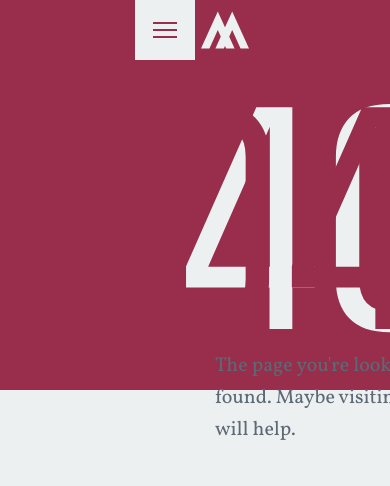
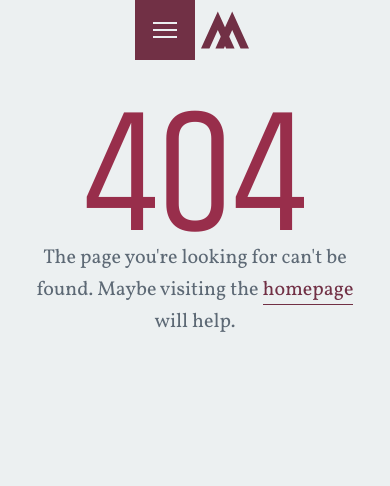
Before and after one commit to hrwtz/Hrwtz, a PHP site: page /index.php in a window 390 px wide. Shown: the top 486 px of the page. Run offline with PHP 8.4, Linux system fonts and the light colour scheme; some libraries are stand-ins or nearby versions.

Commit message:
404 responsive

```diff
--- a/404.php
+++ b/404.php
@@ -1,14 +1,21 @@
-<?php $i = 1; ?>
-<?php require('nav.php'); ?>
+<div class="dn--s">
+	<?php $i = 1; ?>
+	<?php require('nav.php'); ?>
+</div>
+
+<div class="dn db--s">
+	<?php $i = 0; ?>
+	<?php require('nav.php'); ?>
+</div>
 
 
 <section class="row row--minwindow">
-	<div class="cell cell--half cell--color bc1 poa ofh">
+	<div class="cell cell--half cell--color cell--404left">
 		<div class="well">
 			<h1 class="h1">404</h1>
 		</div>
 	</div>
-	<div class="cell cell--half cell--mono cell--404">
+	<div class="cell cell--half cell--mono cell--404right">
 		<div class="well">
 		<h1 class="h1 h1--right">404</h1>
 		<div class="cell cell--s cell-content--left fn">
--- a/_/css/application.css
+++ b/_/css/application.css
@@ -243,13 +243,25 @@ h1, .h1 {
   font-family: "Khand", sans-serif;
   line-height: 0.69697em;
   text-align: center; }
+  @media print, screen and (max-width: 50em) {
+    /* line 89, ../sass/foundation/_base.scss */
+    h1, .h1 {
+      font-size: 12.5em; } }
+  @media print, screen and (max-width: 41.875em) {
+    /* line 89, ../sass/foundation/_base.scss */
+    h1, .h1 {
+      font-size: 8.75em; } }
 
-/* line 100, ../sass/foundation/_base.scss */
+/* line 108, ../sass/foundation/_base.scss */
 .h1--right {
   left: -100%;
   color: #982e4b; }
+  @media screen and (max-width: 41.875em) {
+    /* line 108, ../sass/foundation/_base.scss */
+    .h1--right {
+      left: -50%; } }
 
-/* line 105, ../sass/foundation/_base.scss */
+/* line 117, ../sass/foundation/_base.scss */
 h2, .h2 {
   margin-bottom: 0.33333em;
   color: #263146;
@@ -258,15 +270,15 @@ h2, .h2 {
   line-height: 0.83333;
   text-transform: uppercase; }
   @media screen and (max-width: 41.875em) {
-    /* line 105, ../sass/foundation/_base.scss */
+    /* line 117, ../sass/foundation/_base.scss */
     h2, .h2 {
       font-size: 2.3em; } }
 
-/* line 118, ../sass/foundation/_base.scss */
+/* line 130, ../sass/foundation/_base.scss */
 .h2--mbl {
   margin-bottom: 1em; }
 
-/* line 122, ../sass/foundation/_base.scss */
+/* line 134, ../sass/foundation/_base.scss */
 h3, .h3 {
   margin-bottom: 0.41667em;
   color: #713045;
@@ -274,11 +286,11 @@ h3, .h3 {
   font-style: italic;
   line-height: 1.33333; }
 
-/* line 130, ../sass/foundation/_base.scss */
+/* line 142, ../sass/foundation/_base.scss */
 h4, .h4 {
   margin-bottom: 1em; }
 
-/* line 141, ../sass/foundation/_base.scss */
+/* line 153, ../sass/foundation/_base.scss */
 h1:last-child, .h1:last-child,
 h2:last-child, .h2:last-child,
 h3:last-child, .h3:last-child,
@@ -287,17 +299,17 @@ p:last-child, .p:last-child,
 ul:last-child {
   margin-bottom: 0; }
 
-/* line 153, ../sass/foundation/_base.scss */
+/* line 165, ../sass/foundation/_base.scss */
 p a,
 .p a {
   border-bottom: 1px solid #713045; }
   @media print {
-    /* line 157, ../sass/foundation/_base.scss */
+    /* line 169, ../sass/foundation/_base.scss */
     p a:after,
     .p a:after {
       content: " (" attr(href) ") "; } }
 
-/* line 163, ../sass/foundation/_base.scss */
+/* line 175, ../sass/foundation/_base.scss */
 a {
   color: #713045; }
 
@@ -312,7 +324,7 @@ a {
     color: $c-subdue;
   }
 }*/
-/* line 181, ../sass/foundation/_base.scss */
+/* line 193, ../sass/foundation/_base.scss */
 img {
   height: auto;
   max-width: 100%; }
@@ -389,48 +401,72 @@ img {
     /* line 56, ../sass/components/_cell.scss */
     .cell--half {
       width: 100%; } }
+
 @media screen and (max-width: 50em) {
-    /* line 56, ../sass/components/_cell.scss */
-    .cell--half {
+  /* line 68, ../sass/components/_cell.scss */
+  .cell--home {
     float: none;
     width: 100%;
     height: auto;
     min-height: 15em;
     overflow: hidden; } }
 
-/* line 77, ../sass/components/_cell.scss */
-.cell--404 {
+/* line 79, ../sass/components/_cell.scss */
+.cell--404left {
+  position: absolute;
+  overflow: hidden;
+  background-color: #982e4b; }
+  @media screen and (max-width: 41.875em) {
+    /* line 79, ../sass/components/_cell.scss */
+    .cell--404left {
+      display: none; } }
+
+/* line 89, ../sass/components/_cell.scss */
+.cell--404right {
   position: static;
   margin-left: 50%;
   overflow: hidden; }
+  @media screen and (max-width: 41.875em) {
+    /* line 89, ../sass/components/_cell.scss */
+    .cell--404right {
+      float: none;
+      width: 100%;
+      height: auto;
+      min-height: 15em;
+      overflow: hidden;
+      margin-left: 0;
+      text-align: center; }
+      /* line 103, ../sass/components/_cell.scss */
+      .cell--404right .cell-content--left {
+        padding-right: 1em; } }
 
-/* line 83, ../sass/components/_cell.scss */
+/* line 110, ../sass/components/_cell.scss */
 .cell-content--left {
   float: right;
   padding-left: 1em;
   padding-right: 20%; }
   @media print, screen and (max-width: 50em) {
-    /* line 83, ../sass/components/_cell.scss */
-    .cell-content--left {
+    /* line 116, ../sass/components/_cell.scss */
+    .cell--home .cell-content--left {
       float: none;
       padding-left: 0;
       padding-right: 0; } }
 
-/* line 96, ../sass/components/_cell.scss */
+/* line 125, ../sass/components/_cell.scss */
 .cell-content--right {
   float: left;
   padding-right: 1em;
   padding-left: 20%; }
   @media print, screen and (max-width: 50em) {
-    /* line 96, ../sass/components/_cell.scss */
-    .cell-content--right {
+    /* line 131, ../sass/components/_cell.scss */
+    .cell--home .cell-content--right {
       float: none;
       padding-left: 0;
       padding-right: 0; } }
 
 @media print, screen and (max-width: 50em) {
-  /* line 109, ../sass/components/_cell.scss */
-  .cell--mono {
+  /* line 140, ../sass/components/_cell.scss */
+  .cell--mono.cell--home {
     padding-left: 1em;
     padding-right: 1em; } }
 
@@ -1238,51 +1274,59 @@ img {
 .dn {
   display: none; }
 
-/* line 72, ../sass/foundation/_tools.scss */
+@media screen and (max-width: 41.875em) {
+  /* line 70, ../sass/foundation/_tools.scss */
+  .db--s {
+    display: block; }
+
+  /* line 74, ../sass/foundation/_tools.scss */
+  .dn--s {
+    display: none; } }
+/* line 83, ../sass/foundation/_tools.scss */
 .ofh {
   overflow: hidden; }
 
-/* line 80, ../sass/foundation/_tools.scss */
+/* line 91, ../sass/foundation/_tools.scss */
 .w-1of3 {
   width: 33.33%; }
   @media screen and (max-width: 50em) {
-    /* line 80, ../sass/foundation/_tools.scss */
+    /* line 91, ../sass/foundation/_tools.scss */
     .w-1of3 {
       width: 50%; } }
   @media screen and (max-width: 41.875em) {
-    /* line 80, ../sass/foundation/_tools.scss */
+    /* line 91, ../sass/foundation/_tools.scss */
     .w-1of3 {
       width: 100%; } }
 
-/* line 347, ../sass/foundation/_tools.scss */
+/* line 358, ../sass/foundation/_tools.scss */
 .fl {
   float: left; }
 
-/* line 351, ../sass/foundation/_tools.scss */
+/* line 362, ../sass/foundation/_tools.scss */
 .fr {
   float: right; }
 
-/* line 355, ../sass/foundation/_tools.scss */
+/* line 366, ../sass/foundation/_tools.scss */
 .fn {
   float: none; }
 
-/* line 359, ../sass/foundation/_tools.scss */
+/* line 370, ../sass/foundation/_tools.scss */
 .poa {
   position: absolute; }
 
-/* line 363, ../sass/foundation/_tools.scss */
+/* line 374, ../sass/foundation/_tools.scss */
 .pof {
   position: fixed; }
 
-/* line 367, ../sass/foundation/_tools.scss */
+/* line 378, ../sass/foundation/_tools.scss */
 .por {
   position: relative; }
 
-/* line 371, ../sass/foundation/_tools.scss */
+/* line 382, ../sass/foundation/_tools.scss */
 .pos {
   position: static; }
 
-/* line 379, ../sass/foundation/_tools.scss */
+/* line 390, ../sass/foundation/_tools.scss */
 .ra {
   border-radius: 50%; }
 
@@ -1290,11 +1334,11 @@ img {
 .ram {
   border-radius: $b-borderRadius;
 }*/
-/* line 387, ../sass/foundation/_tools.scss */
+/* line 398, ../sass/foundation/_tools.scss */
 .ran {
   border-radius: 0; }
 
-/* line 395, ../sass/foundation/_tools.scss */
+/* line 406, ../sass/foundation/_tools.scss */
 .c3 {
   -webkit-column-count: 3;
   -moz-column-count: 3;
@@ -1307,11 +1351,11 @@ img {
   -o-column-gap: 1em;
   column-gap: 1em; }
 
-/* line 406, ../sass/foundation/_tools.scss */
+/* line 417, ../sass/foundation/_tools.scss */
 .tac {
   text-align: center; }
 
-/* line 410, ../sass/foundation/_tools.scss */
+/* line 421, ../sass/foundation/_tools.scss */
 .tar {
   text-align: right; }
 
@@ -1331,15 +1375,15 @@ img {
 .tct {
   color: $c-text;
 }*/
-/* line 432, ../sass/foundation/_tools.scss */
+/* line 443, ../sass/foundation/_tools.scss */
 .tct {
   color: #5d6975; }
 
-/* line 438, ../sass/foundation/_tools.scss */
+/* line 449, ../sass/foundation/_tools.scss */
 .tfb {
   font-family: "Vollkorn", serif; }
 
-/* line 442, ../sass/foundation/_tools.scss */
+/* line 453, ../sass/foundation/_tools.scss */
 .tfh {
   font-family: "Khand", sans-serif; }
 
@@ -1355,26 +1399,26 @@ img {
 .tsm {
   font-size: $b-fontSize-m;
 }*/
-/* line 460, ../sass/foundation/_tools.scss */
+/* line 471, ../sass/foundation/_tools.scss */
 .tsl {
   font-size: 1.2em; }
 
-/* line 464, ../sass/foundation/_tools.scss */
+/* line 475, ../sass/foundation/_tools.scss */
 .tsxl {
   font-size: 3em; }
 
-/* line 470, ../sass/foundation/_tools.scss */
+/* line 481, ../sass/foundation/_tools.scss */
 .tsi {
   font-style: italic; }
 
-/* line 476, ../sass/foundation/_tools.scss */
+/* line 487, ../sass/foundation/_tools.scss */
 .ttu {
   text-transform: uppercase; }
 
-/* line 482, ../sass/foundation/_tools.scss */
+/* line 493, ../sass/foundation/_tools.scss */
 .twn {
   font-weight: normal; }
 
-/* line 486, ../sass/foundation/_tools.scss */
+/* line 497, ../sass/foundation/_tools.scss */
 .twb {
   font-weight: bold; }
--- a/_/sass/components/_cell.scss
+++ b/_/sass/components/_cell.scss
@@ -63,6 +63,9 @@
     @media print {
         width: 100%;
     }
+}
+
+.cell--home{
 
     @media screen and (max-width: $g-m) {
         float: none;
@@ -71,14 +74,38 @@
         min-height: em(300px);
         overflow: hidden;
     }
-
 }
 
-.cell--404{
+.cell--404left{
+    position: absolute;
+    overflow: hidden;
+    background-color: $c-canvasBg1;
+
+    @media screen and (max-width: $g-s) {
+        display: none;
+    }
+}
+
+.cell--404right{
     position: static;
     margin-left: 50%;
     overflow: hidden;
+
+    @media screen and (max-width: $g-s) {
+        float: none;
+        width: 100%;
+        height: auto;
+        min-height: em(300px);
+        overflow: hidden;
+        margin-left: 0;
+        text-align: center;
+
+        .cell-content--left{
+            padding-right: 1em;
         }
+    }
+}
+
 
 .cell-content--left{
     float: right;
@@ -86,9 +113,11 @@
     padding-right: 20%;
 
     @media print, screen and (max-width: $g-m) {
+        .cell--home &{
             float: none;
             padding-left: 0;
             padding-right: 0;
+        }
     }
 
 }
@@ -99,14 +128,16 @@
     padding-left: 20%;
 
     @media print, screen and (max-width: $g-m) {
+        .cell--home &{
             float: none;
             padding-left: 0;
             padding-right: 0;
         }
+    }
 
 }
 
-.cell--mono{
+.cell--mono.cell--home{
 
     @media print, screen and (max-width: $g-m) {
         padding-left: $b-space;
--- a/_/sass/foundation/_base.scss
+++ b/_/sass/foundation/_base.scss
@@ -95,11 +95,23 @@ h1, .h1 {
     font-family: $b-fontFamily-heading;
     line-height: em(230px, 330px);
     text-align: center;
+
+    @media print, screen and (max-width: $g-m) {
+        font-size: em(250px);
+    }
+
+    @media print, screen and (max-width: $g-s) {
+        font-size: em(175px);
+    }
 }
 
 .h1--right{
     left: -100%;
     color: $c-canvasBg1;
+
+    @media screen and (max-width: $g-s) {
+        left: -50%;
+    }
 }
 
 h2, .h2 {
--- a/_/sass/foundation/_tools.scss
+++ b/_/sass/foundation/_tools.scss
@@ -63,6 +63,17 @@
 
 .dn {
   display: none;
+}
+
+@media screen and (max-width: $g-s) {
+
+    .db--s {
+      display: block;
+    }
+
+    .dn--s {
+      display: none;
+    }
 }
 
 // -------------------------------------
--- a/home.php
+++ b/home.php
@@ -47,7 +47,7 @@ $content = array(
 <?php $section_titles = array('I&nbsp;Am', 'Skills', 'Usability', 'Work', 'Contact'); ?>
 <?php for ($i=0; $i < $sections; $i++) : ?>
 	<section class="row row--window home" data-panel="<?php echo $section_titles[$i]; ?>">
-		<div class="cell cell--half cell--mono <?php if ( $i % 2 == 1 ) echo 'fr'; ?>">
+		<div class="cell cell--half cell--home cell--mono <?php if ( $i % 2 == 1 ) echo 'fr'; ?>">
 			<div class="table">
 				<div class="table-cell table-cell--middle">
 					<div class="cell cell--s well well--s <?php echo ( $i % 2 == 1) ? 'cell-content--right' : 'cell-content--left'; ?> <?php if ($section_titles[$i] == 'Work') echo 'block-cell'; ?>">
@@ -56,7 +56,7 @@ $content = array(
 				</div>
 			</div>
 		</div>
-		<div class="cell cell--half cell--color">
+		<div class="cell cell--half cell--home cell--color">
 			<canvas class="canvas bc<?php echo $i; ?>" id="canvas-<?php echo $i; ?>"></canvas>
 		</div>
 
```
Lines whose indentation alone changed are shown as unchanged.
